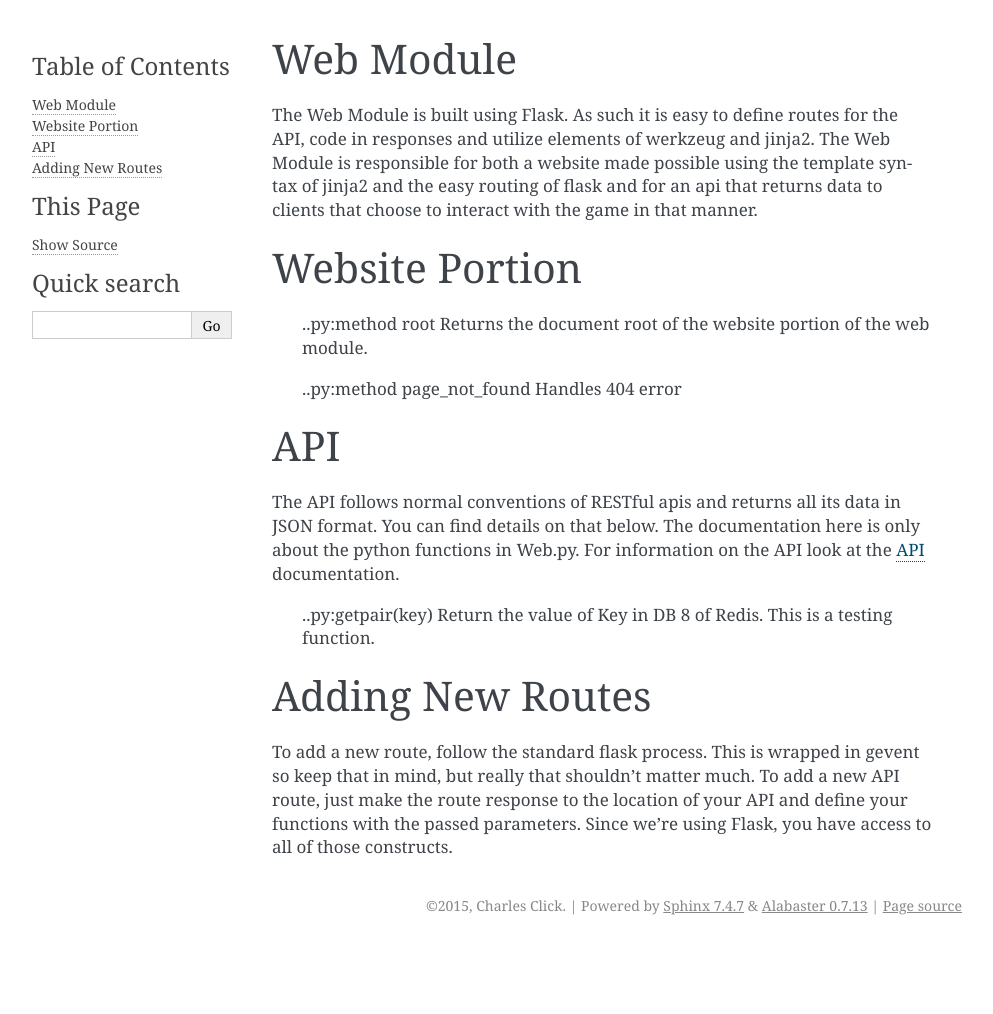
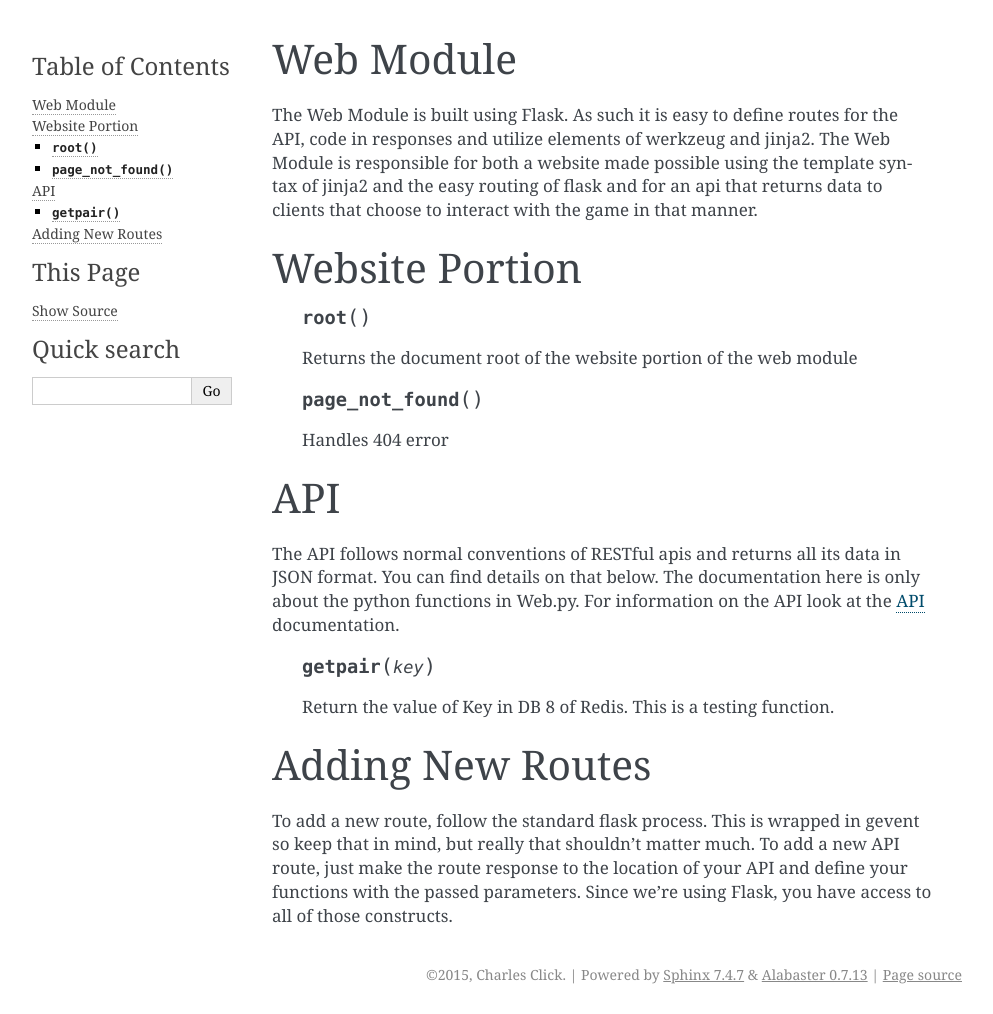
Before and after one commit to ccubed/Viaduct, a Sphinx documentation site: the page built from docs/Web.rst, in a window 1280 px wide. Shown: the whole page, without its empty margins (148-1141 px from the left). Built offline with Sphinx 7.4.7, drawn with Linux system fonts in a browser that asks for light colours; before the commit the page ends 945 px from its top, so only the background shows below that.

Commit message:
Fix docs round 2

```diff
--- a/docs/Web.rst
+++ b/docs/Web.rst
@@ -5,10 +5,12 @@ The Web Module is responsible for both a website made possible using the templat
 
 Website Portion
 ===============
-    ..py:method root
-    Returns the document root of the website portion of the web module.
+    .. py:method:: root
 
-    ..py:method page_not_found
+    Returns the document root of the website portion of the web module
+
+    .. py:method:: page_not_found
+
     Handles 404 error
 
 API
@@ -17,7 +19,8 @@ API
 The API follows normal conventions of RESTful apis and returns all its data in JSON format. You can find details on that below.
 The documentation here is only about the python functions in Web.py. For information on the API look at the :doc:`API` documentation.
 
-    ..py:getpair(key)
+    .. py:method:: getpair(key)
+
     Return the value of Key in DB 8 of Redis. This is a testing function.
 
 Adding New Routes
```
